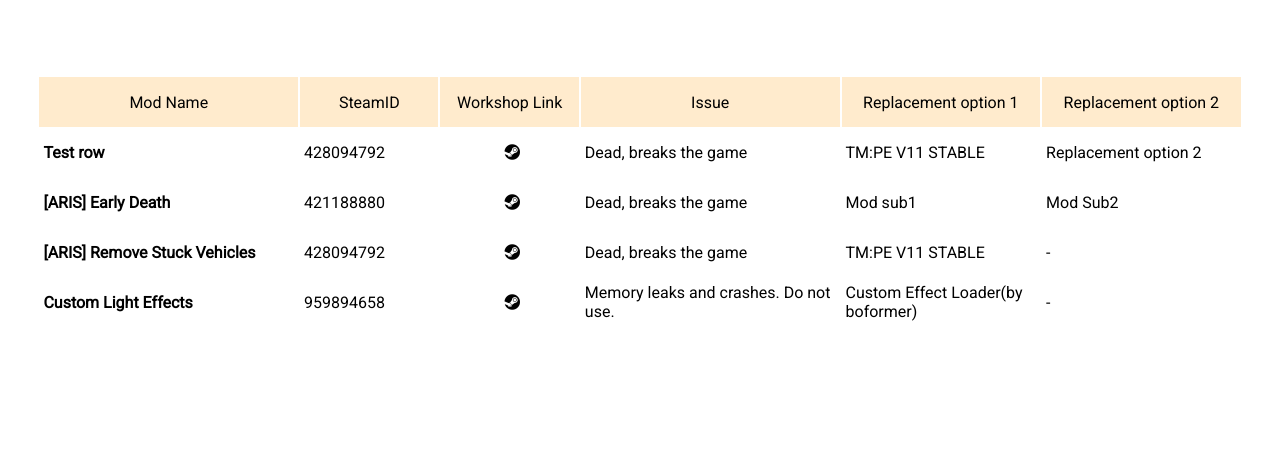
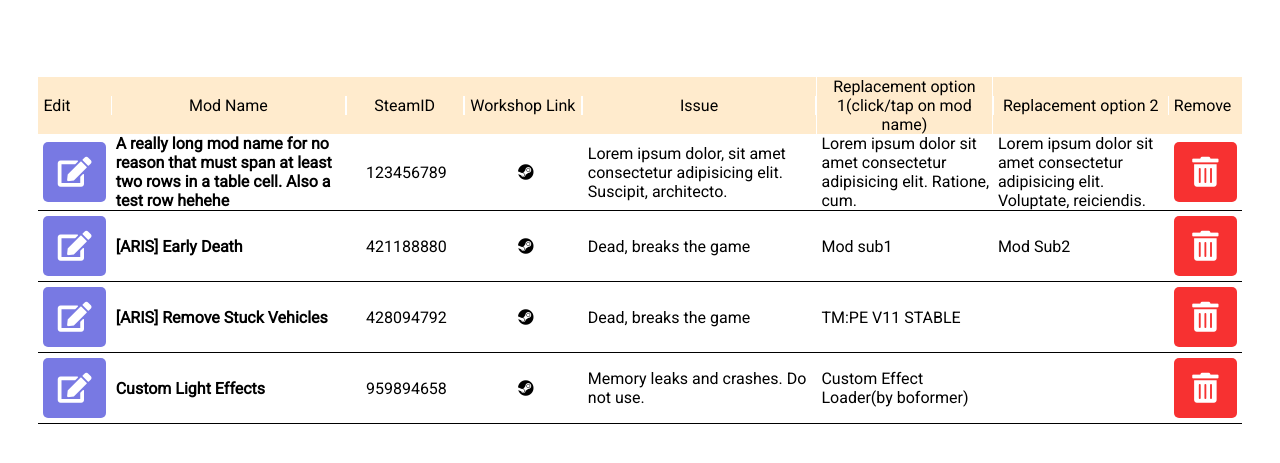
Before and after one commit to Vlad-404/Skylines_broken_mods, a plain HTML site: page index.html in a window 1280 px wide. Shown: the part 81-544 px from the top of the page. Drawn offline with Linux system fonts and the light colour scheme.

Commit message:
Add edit and remove buttons for mods

```diff
--- a/index.html
+++ b/index.html
@@ -23,22 +23,29 @@
 
   <div id="table-container">
     <div class="desc-row">
+      <div class="edit-sizes">Edit</div>
       <div class="desc-item w-20">Mod Name</div>
       <div class="desc-item w-10">SteamID</div>
       <div class="desc-item w-10">Workshop Link</div>
       <div class="desc-item w-20">Issue</div>
-      <div class="desc-item w-15">Replacement option 1</div>
+      <div class="desc-item w-15">Replacement option 1(click/tap on mod name)</div>
       <div class="desc-item w-15">Replacement option 2</div>
+      <div class="edit-sizes">Remove</div>
     </div>
 
+    <!-- A test row. Delete for live site -->
     <div class="item-row">
-      <div class="mod-row bold w-20">Test row</div>
-      <div class="mod-row w-10">428094792</div>
-      <div class="mod-row align-text-mid w-10"><a href="https://steamcommunity.com/sharedfiles/filedetails/?id=428094792" target="_blank" rel="noopener"><i class="fab fa-steam"></i></a></div>
-      <div class="mod-row w-20">Dead, breaks the game</div>
-      <div class="mod-row w-15"><a href="https://steamcommunity.com/sharedfiles/filedetails/?id=1637663252" target="_blank" rel="noopener">TM:PE V11 STABLE</a></div>
-      <div class="mod-row w-15">Replacement option 2</div>
+      <button class="edit edit-sizes edit-icon"><i class="fas fa-edit icon"></i></button>
+      <div class="mod-row bold w-20">A really long mod name for no reason that must span at least two rows in a table cell. Also a test row hehehe</div>
+      <div class="mod-row text-mid w-10">123456789</div>
+      <div class="mod-row text-mid w-10"><a href="#" target="_blank" rel="noopener"><i class="fab fa-steam"></i></a></div>
+      <div class="mod-row w-20">Lorem ipsum dolor, sit amet consectetur adipisicing elit. Suscipit, architecto.</div>
+      <div class="mod-row w-15"><a href="#" target="_blank" rel="noopener">Lorem ipsum dolor sit amet consectetur adipisicing elit. Ratione, cum.</a></div>
+      <div class="mod-row w-15">Lorem ipsum dolor sit amet consectetur adipisicing elit. Voluptate, reiciendis.</div>
+      <button class="edit edit-sizes del-icon"><i class="fas fa-trash-alt icon"></i></button>
     </div>
+
+    <!-- Below are normally added mods -->
 
   </div>
 
--- a/script.js
+++ b/script.js
@@ -23,14 +23,16 @@ let showBrokenMods = (brokenModsList) => {
         brokenModsTable.appendChild(modEl)
 
         modEl.innerHTML = `
+        <button class="edit edit-sizes edit-icon"><i class="fas fa-edit icon"></i></button>
         <div class="mod-row bold w-20">${title}</div>
-        <div class="mod-row w-10">${steamID}</div>
-        <div class="mod-row align-text-mid w-10"><a href="${url}" target="_blank" rel="noopener"><i class="fab fa-steam"></i></a></div>
+        <div class="mod-row text-mid w-10">${steamID}</div>
+        <div class="mod-row text-mid w-10"><a href="${url}" target="_blank" rel="noopener"><i class="fab fa-steam"></i></a></div>
         <div class="mod-row w-20">${issue}</div>
         <div class="mod-row w-15"><a href="${replacements.replacement1.url}" target="_blank" rel="noopener">${replacements.replacement1.title}</a></div>
         <div class="mod-row w-15">
-            ${replacements.replacement2 ? `<a href="${replacements.replacement2.url}" target="_blank" rel="noopener">${replacements.replacement2.title}</a>` : '-'}
+            ${replacements.replacement2 ? `<a href="${replacements.replacement2.url}" target="_blank" rel="noopener">${replacements.replacement2.title}</a>` : ' '}
         </div>
+        <button class="edit edit-sizes del-icon"><i class="fas fa-trash-alt icon"></i></button>
         `
     });
 }
--- a/style.css
+++ b/style.css
@@ -23,6 +23,22 @@ h1 {
   font-weight: bold;
 }
 
+.text-mid {
+  text-align: center;
+}
+
+.w-20 {
+  width: 20%;
+}
+
+.w-15 {
+  width: 15%;
+}
+
+.w-10 {
+  width: 10%;
+}
+
 #table-container {
   display: block;
   position: relative;
@@ -39,7 +55,7 @@ h1 {
   flex-direction: row;
   flex-wrap: nowrap;
   align-items: center;
-  height: 50px;
+  min-height: 50px;
 }
 
 .item-row {
@@ -47,7 +63,8 @@ h1 {
   flex-direction: row;
   flex-wrap: nowrap;
   align-items: center;
-  height: 50px;
+  min-height: 50px;
+  border-bottom: 1px solid #000;
 }
 
 .desc-item {
@@ -76,49 +93,32 @@ h1 {
   word-wrap: break-word;
 }
 
-/* tr:nth-child(odd) {
-  background-color: rgba(175, 99, 99, 0.2);
+.edit {
+  /* background-color: red; */
+  display: flex;
+  justify-content: center;
+  align-items: center;
+  flex-direction: row;
+  border: none;
+  border-radius: 5px;
+  height: 60px;
+  margin: 5px;
 }
 
-th {
-  background: rgb(224, 102, 102);
-  color: #000;
-  position: sticky;
-  top: 0;
-} */
-
-table {
-  /* background-image: linear-gradient(to bottom right, white,rgb(165, 59, 59)); */
-  background-color: aquamarine;
-  /* border-collapse: separate; */
-  /* border-spacing: 0; */
-  /* min-width: 1080px; */
-  width: 100%;
-  /* height: 1000px; */
+.edit-sizes {
+  width: 65px;
+  padding: 5px;
 }
 
-.w-20 {
-  width: 20%;
+.icon {
+  color: #fff;
+  font-size: 30px;
 }
 
-.w-15 {
-  width: 15%;
+.edit-icon {
+  background-color: #7879e3;
 }
 
-.w-10 {
-  width: 10%;
+.del-icon {
+  background-color: #f73131;
 }
-
-td {
-  padding: 10px 5px;
-}
-
-.align-text-mid {
-  text-align: center;
-}
-
-/* @media screen and (max-width: 1000px) {
-  #table-container {
-    padding: 0;
-  }
-} */
```
